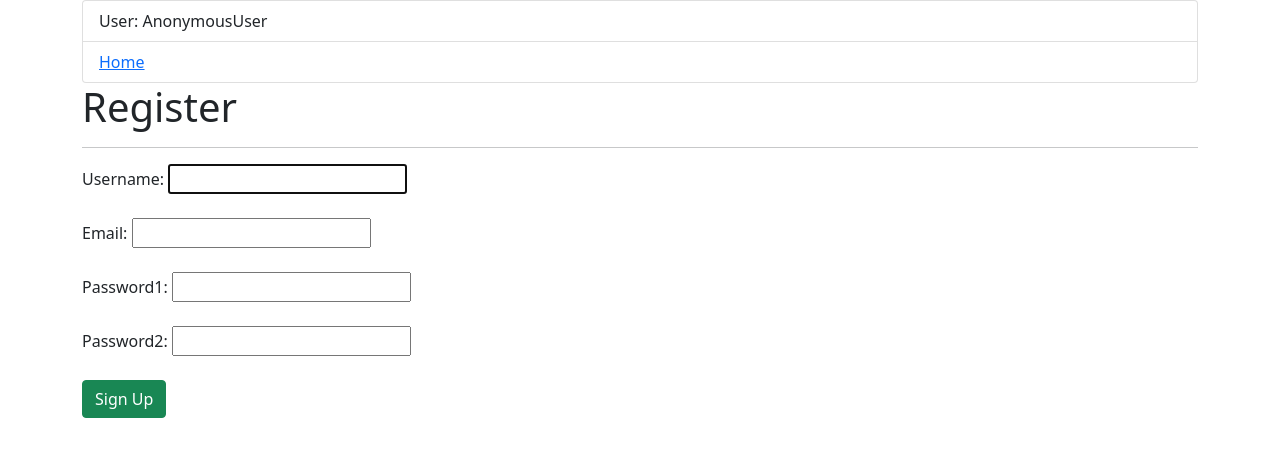
After one commit to ZaharKaras/SCoCS, a Django app: page /signup/ in a window 1280 px wide. The commit adds this page. Shown: the top 457 px of the page. Run offline with Django 4.2, Linux system fonts and the light colour scheme.

Commit message:
second try

```diff
--- /dev/null
+++ b/04-lab/agency/forms.py
@@ -0,0 +1,31 @@
+from django import forms
+from .models import Client
+from django.contrib.auth import get_user_model
+from django.contrib.auth.forms import UserCreationForm, AuthenticationForm
+from django.contrib.auth.models import User
+
+
+class LoginForm(AuthenticationForm):
+    username = forms.CharField(widget=forms.TextInput(attrs={
+        'placeholder': 'Your username',
+        'class': 'w-full py-4 px-6 rounded-xl'
+    }))
+    password = forms.CharField(widget=forms.PasswordInput(attrs={
+        'placeholder': 'Your password',
+        'class': 'w-full py-4 px-6 rounded-xl'
+    }))
+
+
+class SignupForm(UserCreationForm):
+    class Meta:
+        model = User
+        fields = ('username', 'email', 'password1', 'password2')
+
+    username = forms.CharField(widget=forms.TextInput(attrs={
+    }))
+    email = forms.CharField(widget=forms.EmailInput(attrs={
+    }))
+    password1 = forms.CharField(widget=forms.PasswordInput(attrs={
+    }))
+    password2 = forms.CharField(widget=forms.PasswordInput(attrs={
+    }))
--- /dev/null
+++ b/04-lab/agency/templates/base.html
@@ -0,0 +1,22 @@
+<!DOCTYPE html>
+<html lang="en">
+<head>
+    <meta charset="UTF-8">
+    <link href="https://cdn.jsdelivr.net/npm/bootstrap@5.0.2/dist/css/bootstrap.min.css" rel="stylesheet" integrity="sha384-EVSTQN3/azprG1Anm3QDgpJLIm9Nao0Yz1ztcQTwFspd3yD65VohhpuuCOmLASjC" crossorigin="anonymous">
+    <title>User authenticate</title>
+</head>
+<body class="container">
+<ul class="list-group">
+    <li class="list-group-item">
+        User: {{ user }}
+    </li>
+    <li class="list-group-item">
+        <a href="{% url 'home' %}">Home</a>
+    </li>
+</ul>
+
+{% block content %}
+{% endblock %}
+
+</body>
+</html>
--- a/04-lab/agency/templates/hotel_list.html
+++ b/04-lab/agency/templates/hotel_list.html
@@ -10,5 +10,8 @@
             <li>{{ hotel.name }} - {{ hotel.country.name }} - Rating: {{ hotel.star_rating }} - Price per night: {{ hotel.price_per_night }}</li>
         {% endfor %}
     </ul>
+
+
+
 </body>
 </html>
--- /dev/null
+++ b/04-lab/agency/templates/registration/signup.html
@@ -0,0 +1,32 @@
+{% extends 'base.html' %}
+
+{% block content %}
+    <h1>Register</h1>
+    <hr>
+
+    <form action="{% url 'signup' %}" method="post">
+        {% csrf_token %}
+        <div class="form-group">
+            {{ form.username.label_tag }}
+            {{ form.username }}
+        </div>
+        <br>
+        <div class="form-group">
+            {{ form.email.label_tag }}
+            {{ form.email }}
+        </div>
+        <br>
+        <div class="form-group">
+            {{ form.password1.label_tag }}
+            {{ form.password1 }}
+        </div>
+        <br>
+        <div class="form-group">
+            {{ form.password2.label_tag }}
+            {{ form.password2 }}
+        </div>
+        <br>
+        <button type="submit" class="btn btn-success">Sign Up</button>
+    </form>
+
+{% endblock %}
--- a/04-lab/agency/urls.py
+++ b/04-lab/agency/urls.py
@@ -1,11 +1,15 @@
-from django.urls import path
-from .views import home, destination_list, hotel_list, package_list, package_detail
+from django.urls import path, include
+from .views import home, destination_list, hotel_list, package_list, package_detail, signup
+from django.contrib.auth import views as auth_views
+from .forms import LoginForm
+
 
 urlpatterns = [
-    path('', home, name='home'),
+    path('', include('django.contrib.auth.urls')),
     path('destinations/', destination_list, name='destination_list'),
     path('hotels/', hotel_list, name='hotel_list'),
     path('packages/', package_list, name='package_list'),
     path('packages/package/<int:package_id>/', package_detail, name='package_detail'),
-
+    path('login/', auth_views.LoginView.as_view(template_name='login.html'), name='login'),
+    path('signup/', signup, name='signup')
 ]
--- a/04-lab/agency/views.py
+++ b/04-lab/agency/views.py
@@ -1,5 +1,10 @@
-from django.shortcuts import render
+from django.shortcuts import render, redirect
 from .models import Client, Order, Package, Country, Hotel
+from .forms import LoginForm, SignupForm
+from django.contrib.auth import login
+from django.contrib import messages
+from django.contrib.auth import authenticate
+
 # Create your views here.
 
 
@@ -23,3 +28,18 @@ def package_list(request):
 def package_detail(request, package_id):
     package = Package.objects.get(pk=package_id)
     return render(request, 'package_detail.html', {'package': package})
+
+#signup
+def signup(request):
+    form = SignupForm()
+    if request.method == 'POST':
+        form = SignupForm(request.POST)
+        if form.is_valid():
+            user = form.save()
+            login(request, user)
+            return redirect('home')
+    else:
+        form = SignupForm()
+
+    context = {'form': form}
+    return render(request, 'registration/signup.html', context,)
--- a/04-lab/travel_agency/settings.py
+++ b/04-lab/travel_agency/settings.py
@@ -37,6 +37,7 @@ INSTALLED_APPS = [
     'django.contrib.sessions',
     'django.contrib.messages',
     'django.contrib.staticfiles',
+    'crispy_forms',
     'agency'
 ]
 
@@ -122,3 +123,8 @@ STATIC_URL = 'static/'
 # https://docs.djangoproject.com/en/4.2/ref/settings/#default-auto-field
 
 DEFAULT_AUTO_FIELD = 'django.db.models.BigAutoField'
+
+CRISPY_TEMPLATE_PACK = 'bootstrap4'
+
+LOGIN_REDIRECT_URL = 'home'
+LOGIN_URL = 'login'
--- a/04-lab/travel_agency/urls.py
+++ b/04-lab/travel_agency/urls.py
@@ -16,8 +16,11 @@ Including another URLconf
 """
 from django.contrib import admin
 from django.urls import path, include
+from django.views.generic import TemplateView
 
 urlpatterns = [
     path('admin/', admin.site.urls),
-    path('', include('agency.urls'))
+    path('', TemplateView.as_view(template_name='home.html'), name='home'),
+    path('', include('agency.urls')),
+
 ]
```
Also changed, not shown: 04-lab/agency/models.py (+8 -0 lines), 04-lab/agency/templates/home.html (+38 -3 lines), 04-lab/agency/templates/registration/login.html (added, +22 -0 lines), 04-lab/agency/migrations/0007_employee_package_created_by.py (added), 04-lab/agency/migrations/0008_alter_employee_options.py (added), 04-lab/agency/migrations/0009_alter_employee_options_alter_employee_groups_and_more.py (added).
